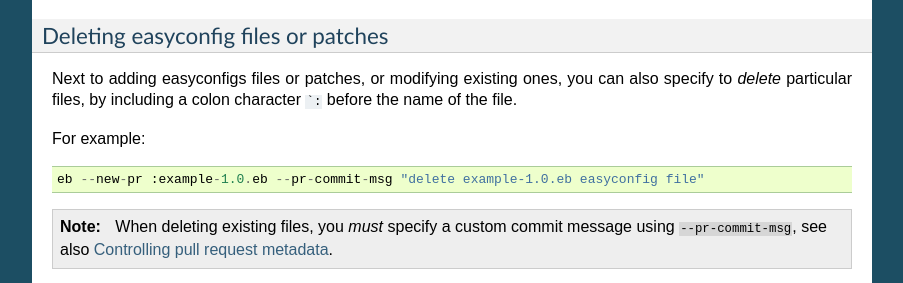
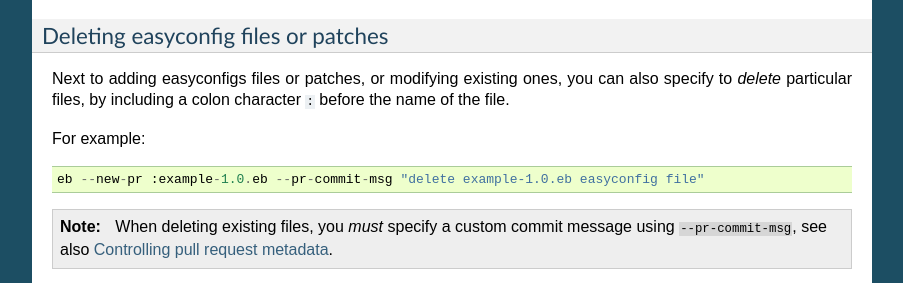
Before and after one commit to easybuilders/easybuild, a Sphinx documentation site: the page built from docs/Integration_with_GitHub.rst, in a window 1280 px wide and 900 px high, scrolled down 12427 px. Shown: the part 165-448 px from the top of the window, without its empty margins (198-1101 px from the left). Built offline with Sphinx 7.4.7, drawn with Linux system fonts in a browser that asks for light colours; pages that are not in the unit, such as notebooks, are missing from menus.

Commit message:
fix typo

````diff
--- a/docs/Integration_with_GitHub.rst
+++ b/docs/Integration_with_GitHub.rst
@@ -706,7 +706,7 @@ Deleting easyconfig files or patches
 ~~~~~~~~~~~~~~~~~~~~~~~~~~~~~~~~~~~~
 
 Next to adding easyconfigs files or patches, or modifying existing ones, you can also specify to *delete*
-particular files, by including a colon character ```:`` before the name of the file.
+particular files, by including a colon character ``:`` before the name of the file.
 
 For example::
 
````
